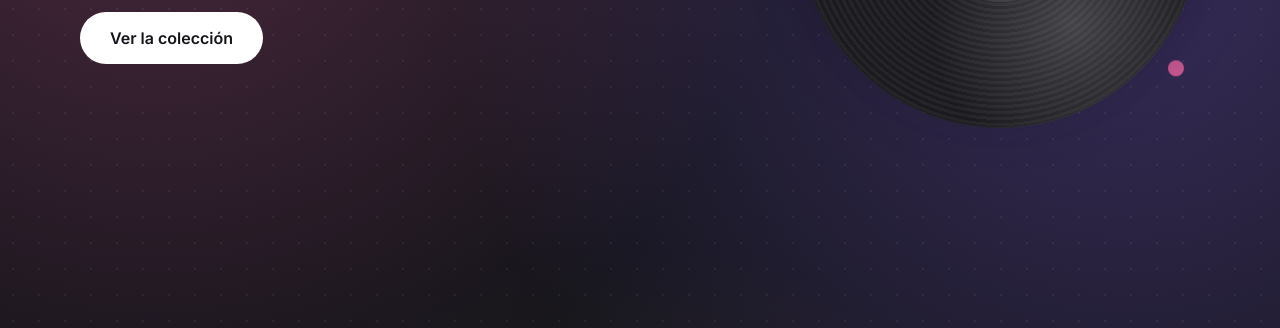
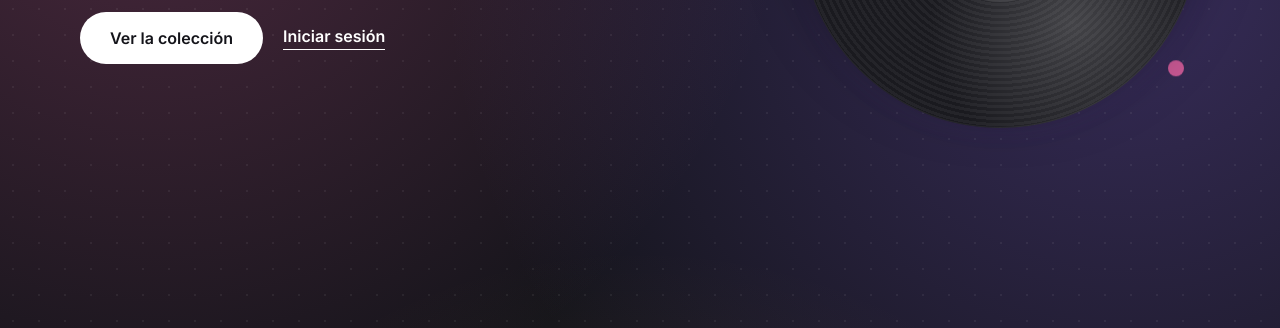
Before and after one commit to VictoriaM05/VINYLY_NegociosElectronicos, a plain HTML site: page LandingPage.html in a window 1280 px wide. Shown: the part 472-800 px from the top of the page. Drawn offline with nearby package versions, Linux system fonts and the light colour scheme.

Commit message:
Agregué boton inicio de sesion

```diff
--- a/LandingPage.html
+++ b/LandingPage.html
@@ -26,6 +26,7 @@
       </p>
       <div class="hero-botones">
         <a href="index.html" class="btn-primario">Ver la colección</a>
+        <a href="login.html" class="btn-secundario">Iniciar sesión</a>
       </div>
     </div>
 
--- a/css/styles.css
+++ b/css/styles.css
@@ -247,6 +247,12 @@ a {
   border-bottom: 1px solid var(--blanco);
   padding-bottom: 3px;
   font-weight: bold;
+  transition: color 0.2s ease, border-color 0.2s ease;
+}
+
+.btn-secundario:hover {
+  color: var(--dorado);        /* el texto cambia a dorado */
+  border-color: var(--dorado); /* la rayita de abajo también */
 }
 
 .hero-imagen {
```
